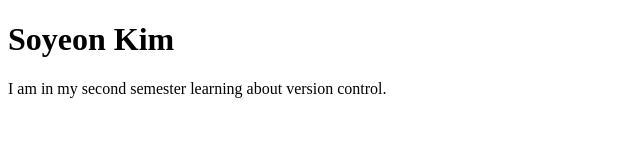
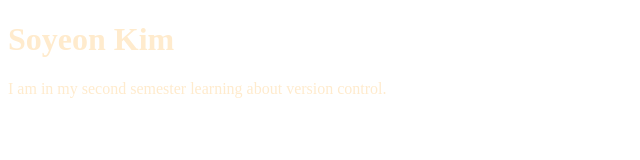
Before and after one commit to xitohshi/cprg218-new-repo-desktop, a plain HTML site: page index.html in a window 1280 px wide. Shown: the whole page, without its empty margins (0-640 px from the left). Drawn offline with Linux system fonts and the light colour scheme.

Commit message:
Update index.html
Fixed typing mistake

changed line 7

```diff
--- a/index.html
+++ b/index.html
@@ -4,7 +4,7 @@
             <meta charset="utf-8">
             <meta name="viewport" content="width=device-width, initial-scale=1.0">
             <title>Template Page</title>
-            <link red="stylesheet" href="styles.css">
+            <link rel="stylesheet" href="styles.css">
         </head>
         <body>
             <h1>Soyeon Kim</h1>
```
